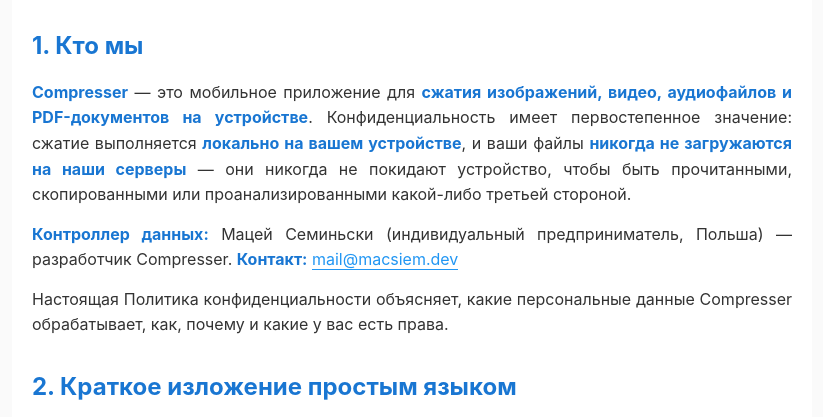
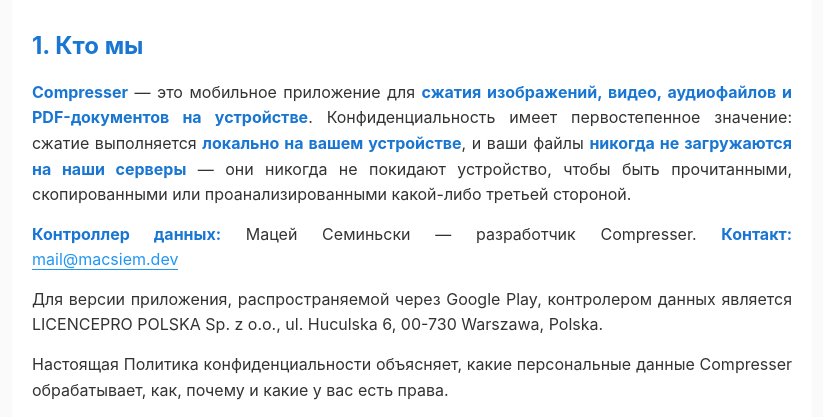
Before and after one commit to MacSiem/compresser-privacy, a plain HTML site: page ru/index.html in a window 1280 px wide. Shown: the part 328-745 px from the top of the page, without its empty margins (228-1051 px from the left). Drawn offline with Linux system fonts and the light colour scheme.

Commit message:
privacy: fix CJK/transliterated controller lines — drop residual sole-proprietor wording; correct Google Play controller clause

```diff
--- a/ru/index.html
+++ b/ru/index.html
@@ -73,7 +73,8 @@
 <p>Последнее обновление: 2026-05-06 · Дата вступления в силу: 2026-05-06</p>
 <h2>1. Кто мы</h2>
 <p><strong>Compresser</strong> — это мобильное приложение для <strong>сжатия изображений, видео, аудиофайлов и PDF-документов на устройстве</strong>. Конфиденциальность имеет первостепенное значение: сжатие выполняется <strong>локально на вашем устройстве</strong>, и ваши файлы <strong>никогда не загружаются на наши серверы</strong> — они никогда не покидают устройство, чтобы быть прочитанными, скопированными или проанализированными какой-либо третьей стороной.</p>
-<p><strong>Контроллер данных:</strong> Мацей Семиньски (индивидуальный предприниматель, Польша) — разработчик Compresser. <strong>Контакт:</strong> <a href="mailto:mail@macsiem.dev">mail@macsiem.dev</a></p>
+<p><strong>Контроллер данных:</strong> Мацей Семиньски — разработчик Compresser. <strong>Контакт:</strong> <a href="mailto:mail@macsiem.dev">mail@macsiem.dev</a></p>
+<p>Для версии приложения, распространяемой через Google Play, контролером данных является LICENCEPRO POLSKA Sp. z o.o., ul. Huculska 6, 00-730 Warszawa, Polska.</p>
 <p>Настоящая Политика конфиденциальности объясняет, какие персональные данные Compresser обрабатывает, как, почему и какие у вас есть права.</p>
 <h2>2. Краткое изложение простым языком</h2>
 <p>Compresser работает полностью на вашем устройстве — ваши файлы никогда не загружаются на наши серверы. Мы интегрируем Google AdMob для показа баннерной и полноэкранной рекламы, Sentry для отчетов о сбоях и биллинг Apple / Google для встроенных покупок. Мы не собираем ваше имя, электронную почту, адрес или точное местоположение. У вас есть все права согласно GDPR, включая доступ, удаление и переносимость — большинство из них можно реализовать непосредственно в приложении или написав на mail@macsiem.dev.</p>
@@ -207,7 +208,6 @@
 <h2>16. Контакты</h2>
 <p>По вопросам конфиденциальности, осуществления прав или вопросам, касающимся этой политики:</p>
 <p><strong>Maciej Siemiński</strong> Email: <a href="mailto:mail@macsiem.dev">mail@macsiem.dev</a></p>
-<p>Для версии приложения, распространяемой через Google Play, контролером данных является LICENCEPRO POLSKA Sp. z o.o., ul. Huculska 6, 00-730 Warszawa, Polska.</p>
 <p>Каноническая версия этой политики: <a href="https://macsiem.github.io/compresser-privacy/">https://macsiem.github.io/compresser-privacy/</a> Источник: <a href="https://github.com/MacSiem/compresser-privacy">https://github.com/MacSiem/compresser-privacy</a></p>
 
     <footer>© 2026 Maciej Siemiński · <a href="mailto:mail@macsiem.dev">mail@macsiem.dev</a> · <a href="https://macsiem.github.io/compresser-privacy/">macsiem.github.io/compresser-privacy/</a></footer>
```
Also changed, not shown: zh/index.html (+1 -1 lines).
